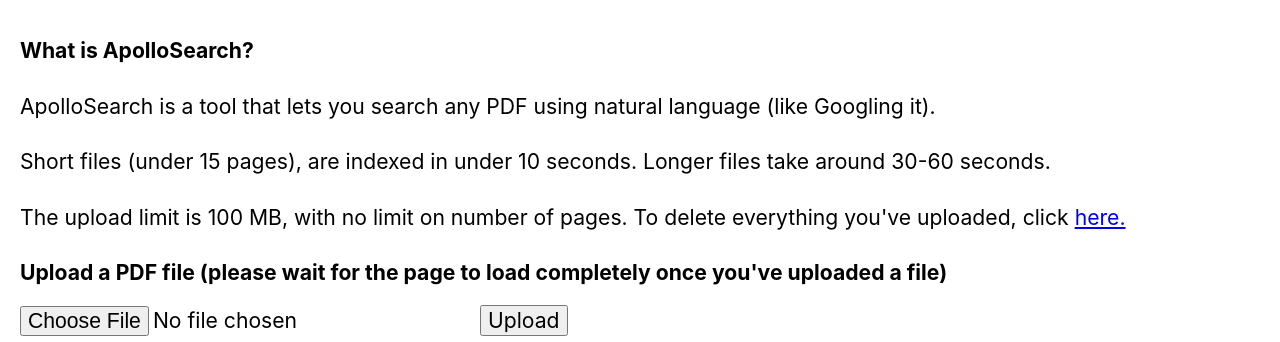
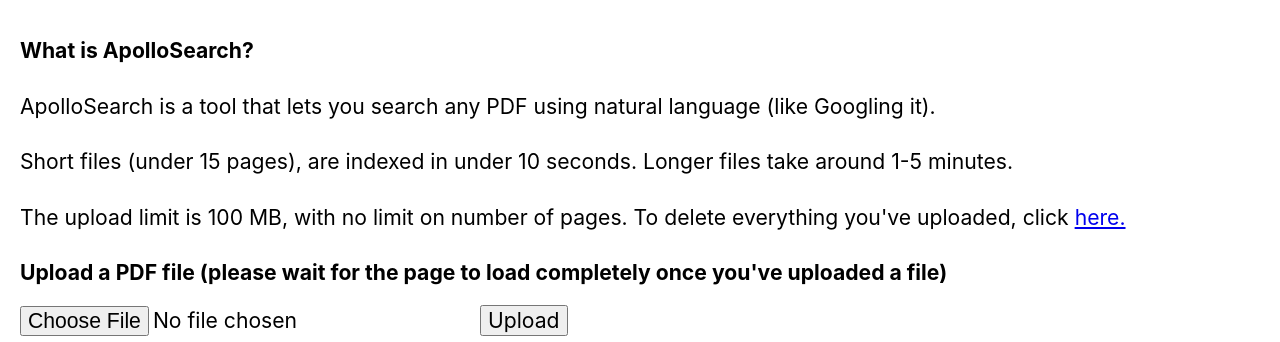
Before and after one commit to MateiG/ApolloSearchCore, a Flask app: page / in a window 1280 px wide. Shown: the part 55-397 px from the top of the page. Run offline with Flask 3, Linux system fonts and the light colour scheme.

Commit message:
updated index duration for long files user guide

```diff
--- a/templates/index.html
+++ b/templates/index.html
@@ -60,7 +60,7 @@
         <div class="body">
             <h1>What is ApolloSearch?</h1>
             <p>ApolloSearch is a tool that lets you search any PDF using natural language (like Googling it).</p>
-            <p>Short files (under 15 pages), are indexed in under 10 seconds. Longer files take around 30-60 seconds.</p>
+            <p>Short files (under 15 pages), are indexed in under 10 seconds. Longer files take around 1-5 minutes.</p>
             <p>The upload limit is 100 MB, with no limit on number of pages. To delete everything you've uploaded, click
                 <a href="{{ url_for('clear') }}">here.</a></p>
 
```
